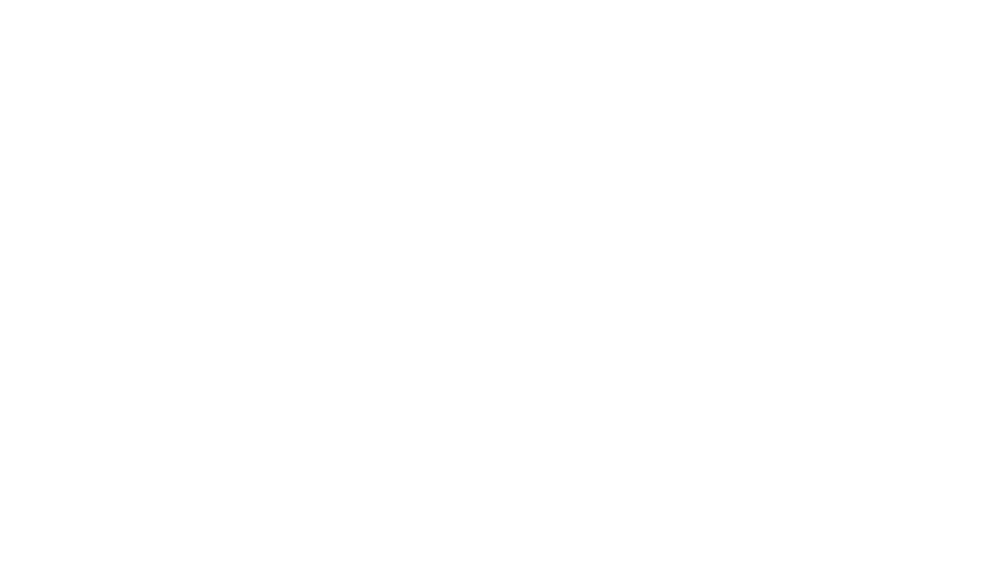
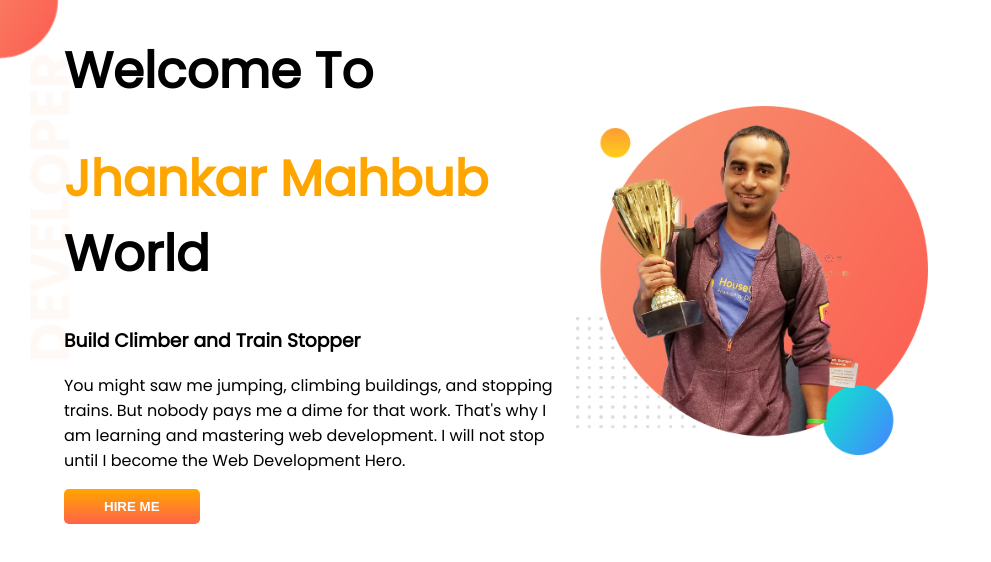
Before and after one commit to Amran13/developer_portfolio, a plain HTML site: page index.html in a window 1280 px wide. Shown: the whole page, without its empty margins (0-991 px from the left). Drawn offline with Linux system fonts and the light colour scheme.

Commit message:
header done

```diff
--- a/index.html
+++ b/index.html
@@ -5,9 +5,25 @@
     <meta http-equiv="X-UA-Compatible" content="IE=edge">
     <meta name="viewport" content="width=device-width, initial-scale=1.0">
     <title>developer portfolio</title>
+    <link rel="preconnect" href="https://fonts.googleapis.com">
+    <link rel="preconnect" href="https://fonts.gstatic.com" crossorigin>
+    <link href="https://fonts.googleapis.com/css2?family=Poppins&display=swap" rel="stylesheet">
     <link rel="stylesheet" href="style.css">
 </head>
 <body>
+    <header>
+        <div class="left">
+            <h1>Welcome To</h1>
+            <h1><span>Jhankar Mahbub</span> World</h1>
+            <h3>Build Climber and Train Stopper</h3>
+            <p>You might saw me jumping, climbing buildings, and stopping trains. But nobody pays me a dime for that work. That's why I am learning and mastering web development. I will not stop until I become the Web Development Hero.</p>
+            <button>Hire Me</button>
+        </div>
+
+        <div class="right">
+            <img src="images/jhankar.png" alt="">
+        </div>
+    </header>
 
 </body>
 </html>
--- a/style.css
+++ b/style.css
@@ -0,0 +1,34 @@
+body{
+    font-family: 'Poppins', sans-serif;
+    margin: 0;
+}
+
+h1{
+    font-size: 50px;
+}
+h1 span{
+    color:orange;
+}
+header{
+    display: flex;
+    padding-left: 5%;
+    background-image: url(images/top-banner.png);
+    background-repeat: no-repeat;
+    background-attachment: fixed;
+}
+.right img{
+    width: 50%;
+    margin-top: 15%;
+}
+.left {
+    width: 50%;
+}
+.left button{
+    background-image: linear-gradient(orange, tomato);
+    padding: 10px 40px;
+    border: none;
+    color: white;
+    font-weight: 700;
+    text-transform: uppercase;
+    border-radius: 5px;
+}
```
Also changed, not shown: images/dream-bg.png (added), images/exp-bg.png (added), images/jhankar.png (added), images/jhankar2.png (added), images/my-bg.png (added), images/my-bg2.png (added), images/top-banner.png (added), 7 other files.
